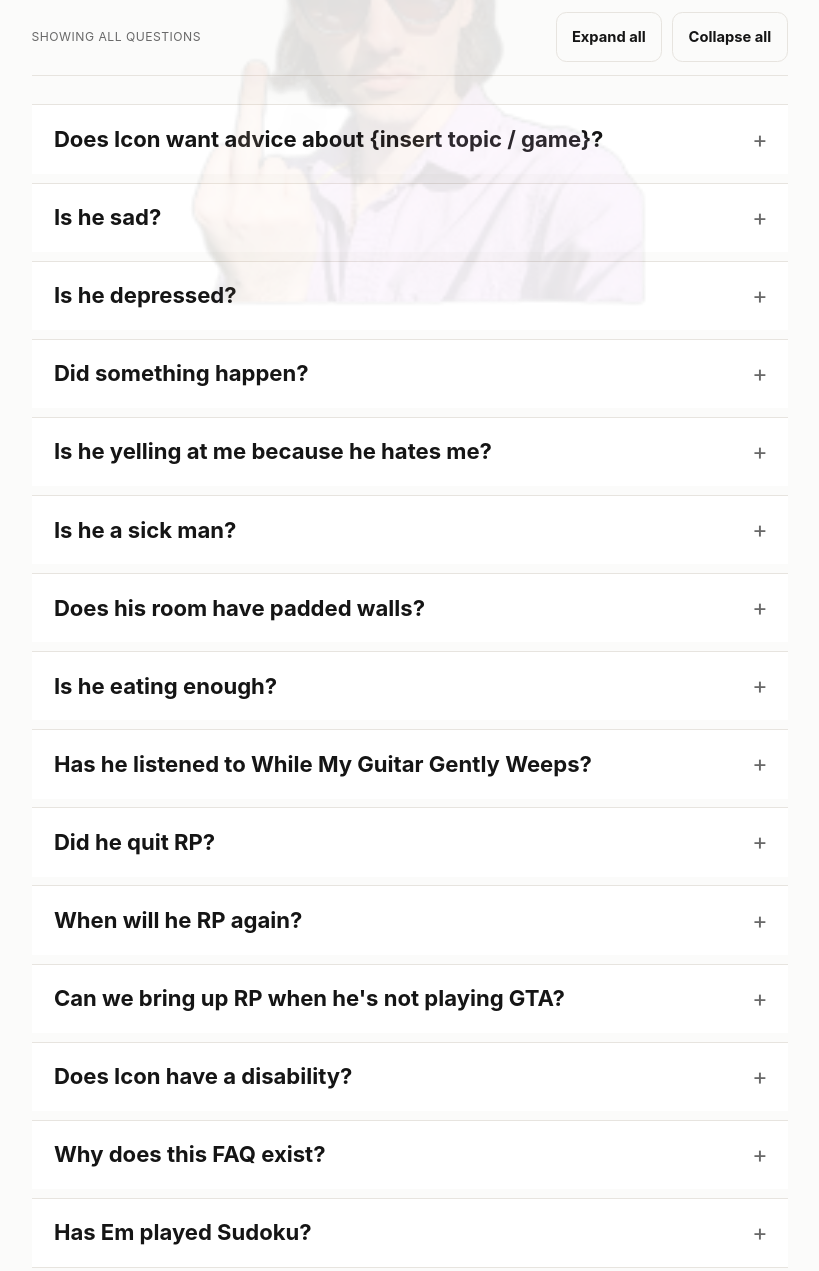
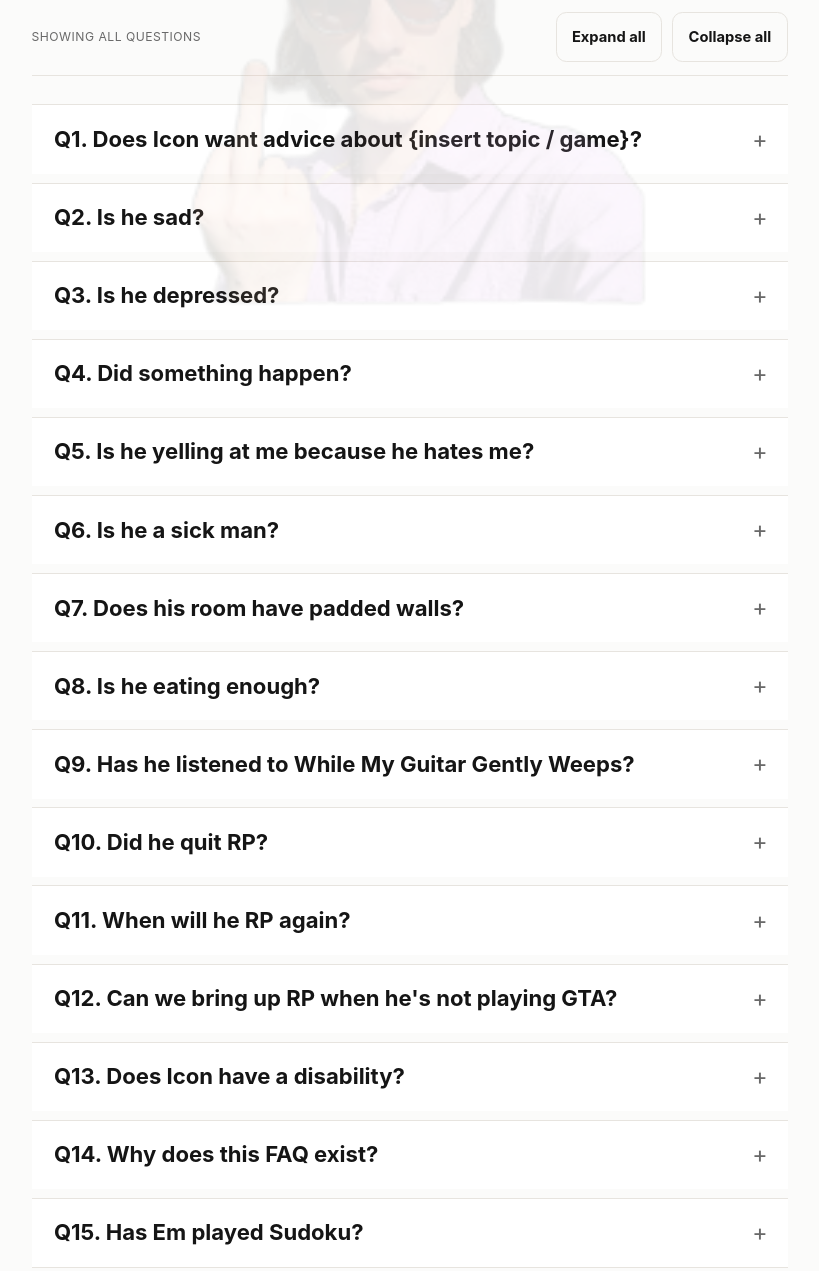
Before and after one commit to bgigurtsis/faq-site, a website: page index.html in a window 1280 px wide. Shown: the part 354-1625 px from the top of the page, without its empty margins (223-1042 px from the left). Drawn offline with Linux system fonts and the light colour scheme; no server answers.

Commit message:
feat: number FAQ questions

```diff
--- a/index.html
+++ b/index.html
@@ -35,105 +35,105 @@
       <section class="faq-shell" id="faq-list" aria-label="Frequently asked questions">
         <div class="category">
           <details class="faq-item" data-category="iconjt-lore">
-            <summary>Does Icon want advice about {insert topic / game}?</summary>
+            <summary>Q1. Does Icon want advice about {insert topic / game}?</summary>
             <div class="answer">
               <p>NO HE DOESN'T WANT YOUR ADVICE UNLESS HE EXPLICITLY ASKS FOR IT.</p>
             </div>
           </details>
 
           <details class="faq-item" data-category="iconjt-lore">
-            <summary>Is he sad?</summary>
+            <summary>Q2. Is he sad?</summary>
             <div class="answer">
               <p>No.</p>
             </div>
           </details>
 
           <details class="faq-item" data-category="iconjt-lore">
-            <summary>Is he depressed?</summary>
+            <summary>Q3. Is he depressed?</summary>
             <div class="answer">
               <p>Also no. He's just a chill guy.</p>
             </div>
           </details>
 
           <details class="faq-item" data-category="iconjt-lore">
-            <summary>Did something happen?</summary>
+            <summary>Q4. Did something happen?</summary>
             <div class="answer">
               <p>No.</p>
             </div>
           </details>
 
           <details class="faq-item" data-category="iconjt-lore">
-            <summary>Is he yelling at me because he hates me?</summary>
+            <summary>Q5. Is he yelling at me because he hates me?</summary>
             <div class="answer">
               <p>No. He's just trying to understand.</p>
             </div>
           </details>
 
           <details class="faq-item" data-category="iconjt-lore">
-            <summary>Is he a sick man?</summary>
+            <summary>Q6. Is he a sick man?</summary>
             <div class="answer">
               <p>Yes.</p>
             </div>
           </details>
 
           <details class="faq-item" data-category="iconjt-lore">
-            <summary>Does his room have padded walls?</summary>
+            <summary>Q7. Does his room have padded walls?</summary>
             <div class="answer">
               <p>Yes.</p>
             </div>
           </details>
 
           <details class="faq-item" data-category="iconjt-lore">
-            <summary>Is he eating enough?</summary>
+            <summary>Q8. Is he eating enough?</summary>
             <div class="answer">
               <p>Yes.</p>
             </div>
           </details>
 
           <details class="faq-item" data-category="iconjt-lore">
-            <summary>Has he listened to While My Guitar Gently Weeps?</summary>
+            <summary>Q9. Has he listened to While My Guitar Gently Weeps?</summary>
             <div class="answer">
               <p>Yes.</p>
             </div>
           </details>
 
           <details class="faq-item" data-category="iconjt-lore">
-            <summary>Did he quit RP?</summary>
+            <summary>Q10. Did he quit RP?</summary>
             <div class="answer">
               <p>No.</p>
             </div>
           </details>
 
           <details class="faq-item" data-category="iconjt-lore">
-            <summary>When will he RP again?</summary>
+            <summary>Q11. When will he RP again?</summary>
             <div class="answer">
               <p>Whenever he wants.</p>
             </div>
           </details>
 
           <details class="faq-item" data-category="iconjt-lore">
-            <summary>Can we bring up RP when he's not playing GTA?</summary>
+            <summary>Q12. Can we bring up RP when he's not playing GTA?</summary>
             <div class="answer">
               <p>Please god no.</p>
             </div>
           </details>
 
           <details class="faq-item" data-category="iconjt-lore">
-            <summary>Does Icon have a disability?</summary>
+            <summary>Q13. Does Icon have a disability?</summary>
             <div class="answer">
               <p>Yes, he's a liberal soy-boy roleplayer.</p>
             </div>
           </details>
 
           <details class="faq-item" data-category="iconjt-lore">
-            <summary>Why does this FAQ exist?</summary>
+            <summary>Q14. Why does this FAQ exist?</summary>
             <div class="answer">
               <p>Because of chatters like you.</p>
             </div>
           </details>
 
           <details class="faq-item" data-category="iconjt-lore">
-            <summary>Has Em played Sudoku?</summary>
+            <summary>Q15. Has Em played Sudoku?</summary>
             <div class="answer">
               <p>Yes.</p>
             </div>
```
